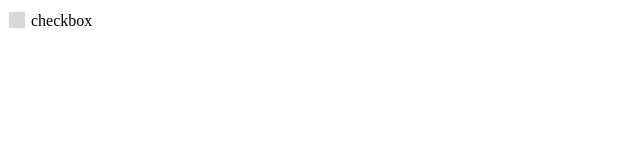
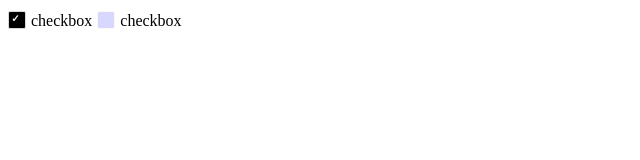
Before and after one commit to hzdzlwh/hue-checkbox, a React app: page / in a window 1280 px wide. Shown: the top 160 px of the page, without its empty margins (0-640 px from the left). Built offline with nearby package versions, Linux system fonts and the light colour scheme.

Commit message:
add: README

```diff
--- a/example/index.tsx
+++ b/example/index.tsx
@@ -5,6 +5,9 @@ import ColorCheckbox from '../src/index'
 console.log(ColorCheckbox)
 
 ReactDom.render(
-  <ColorCheckbox color="#000000">checkbox</ColorCheckbox>,
+  <div>
+    <ColorCheckbox checked color="#000000">checkbox</ColorCheckbox>
+    <ColorCheckbox disabled color="#0000FF">checkbox</ColorCheckbox>
+  </div>,
   document.getElementById('app')
 )
--- a/src/index.tsx
+++ b/src/index.tsx
@@ -56,7 +56,7 @@ const Checkbox: React.FC<CheckboxProps> = (
   return (
     <label className="hue-checkbox-wrapper">
       <span className={classString}>
-        <input type="checkbox" className="input" checked={!!innerChecked} onChange={handleChange} />
+        <input type="checkbox" disabled={disabled} className="input" checked={!!innerChecked} onChange={handleChange} />
         <span ref={innerRef} className="checkbox-inner"></span>
       </span>
       {children !== undefined && <span >{children}</span>}
```
Also changed, not shown: package.json (+9 -2 lines), 1 other file (tests, documents, lock files or other folders).
